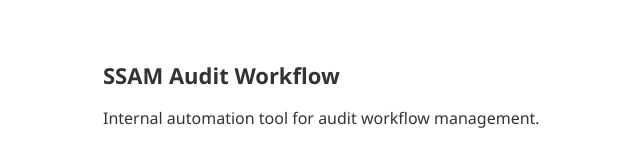
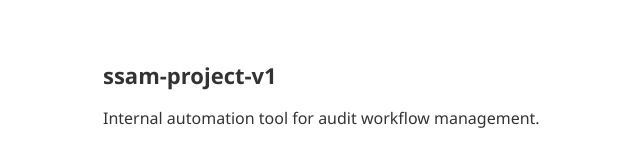
Before and after one commit to nigelwk321/nigelwk321.github.io, a plain HTML site: page index.html in a window 1280 px wide. Shown: the top 151 px of the page, without its empty margins (237-877 px from the left). Drawn offline with Linux system fonts and the light colour scheme.

Commit message:
Match app name to Google Cloud project name

```diff
--- a/index.html
+++ b/index.html
@@ -3,7 +3,7 @@
 <head>
 <meta charset="UTF-8">
 <meta name="viewport" content="width=device-width, initial-scale=1.0">
-<title>SSAM Audit Workflow</title>
+<title>ssam-project-v1</title>
 <style>
   body { font-family: 'Segoe UI', sans-serif; max-width: 600px; margin: 60px auto; padding: 0 20px; color: #333; }
   h1 { font-size: 22px; }
@@ -12,7 +12,7 @@
 </style>
 </head>
 <body>
-<h1>SSAM Audit Workflow</h1>
+<h1>ssam-project-v1</h1>
 <p>Internal automation tool for audit workflow management.</p>
 <ul>
   <li><a href="/privacy.html">Privacy Policy</a></li>
```
